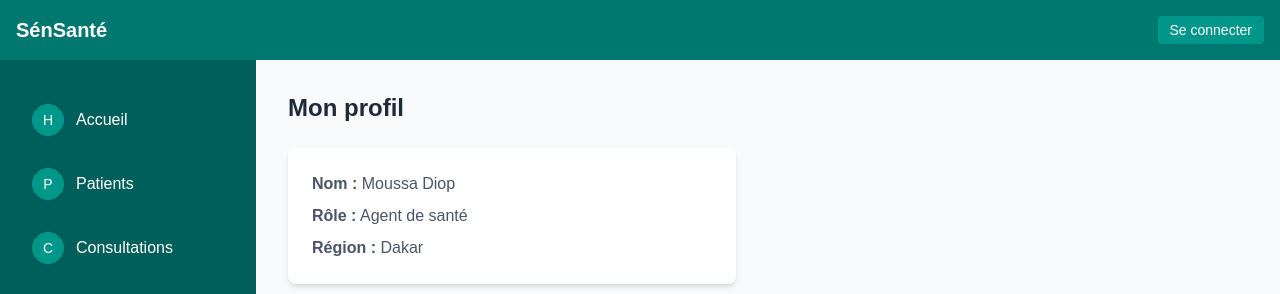
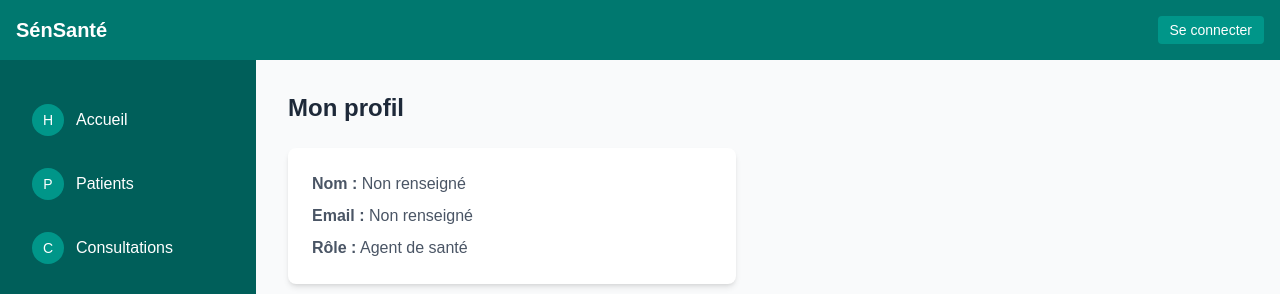
Before and after one commit to HxHxH404/sensante, a Next.js app: page /profil in a window 1280 px wide. Shown: the top 294 px of the page. Built offline with nearby package versions, Linux system fonts and the light colour scheme; no server answers.

Commit message:
Fix: page profil utilise la session de l'utilisateur connecté

```diff
--- a/src/app/profil/page.tsx
+++ b/src/app/profil/page.tsx
@@ -1,19 +1,35 @@
+"use client";
+
+import { useSession } from "next-auth/react";
+
 export default function ProfilPage() {
+  const { data: session, status } = useSession();
+
+  if (status === "loading") {
+    return (
+      <div>
+        <h1 className="text-2xl font-bold text-gray-800 mb-6">
+          Mon profil
+        </h1>
+        <p className="text-gray-500">Chargement...</p>
+      </div>
+    );
+  }
+
   return (
     <div>
       <h1 className="text-2xl font-bold text-gray-800 mb-6">
         Mon profil
       </h1>
-
       <div className="bg-white rounded-lg shadow-md p-6 max-w-md">
         <p className="text-gray-600">
-          <strong>Nom :</strong> Moussa Diop
+          <strong>Nom :</strong> {session?.user?.name || "Non renseigné"}
+        </p>
+        <p className="text-gray-600 mt-2">
+          <strong>Email :</strong> {session?.user?.email || "Non renseigné"}
         </p>
         <p className="text-gray-600 mt-2">
           <strong>Rôle :</strong> Agent de santé
-        </p>
-        <p className="text-gray-600 mt-2">
-          <strong>Région :</strong> Dakar
         </p>
       </div>
     </div>
```
